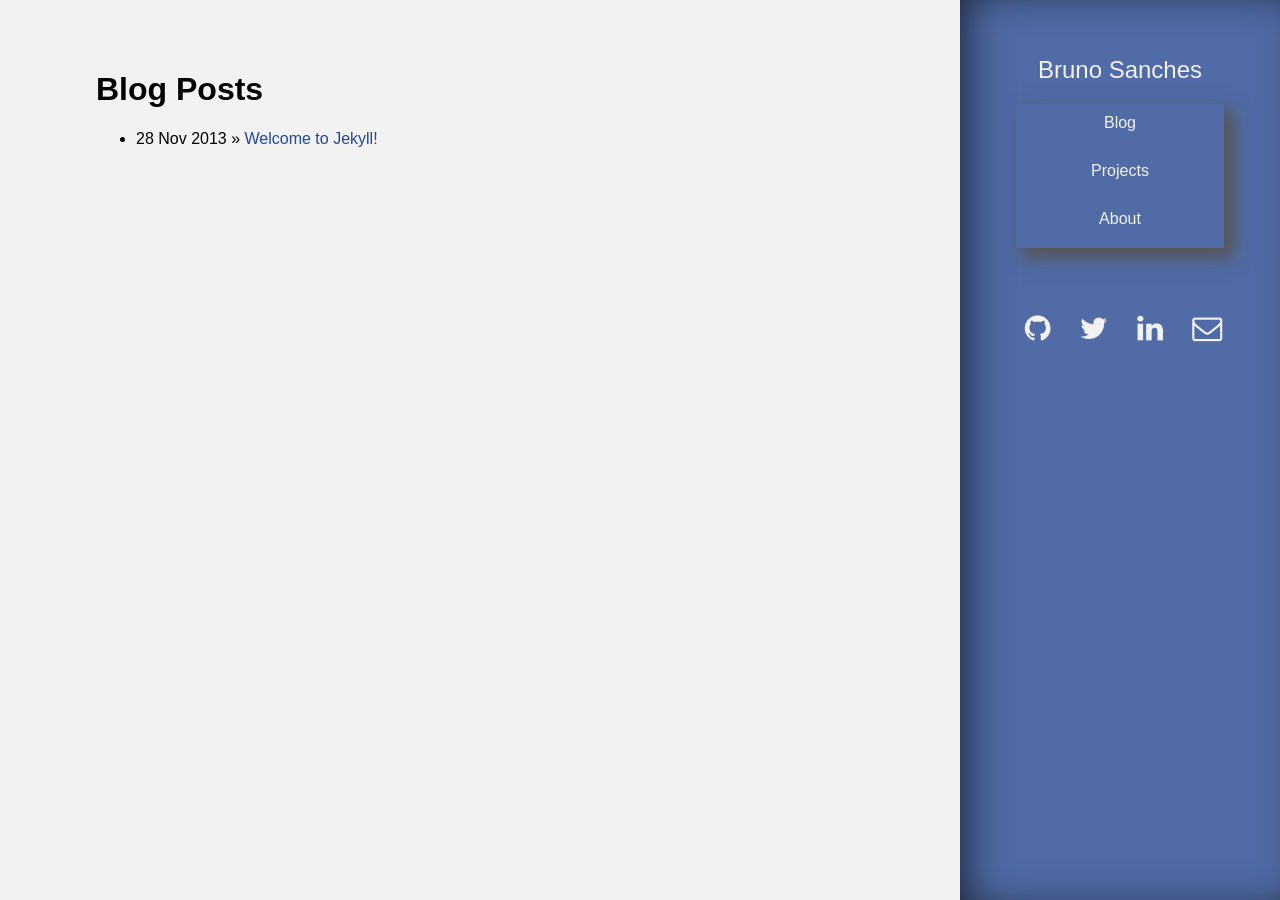
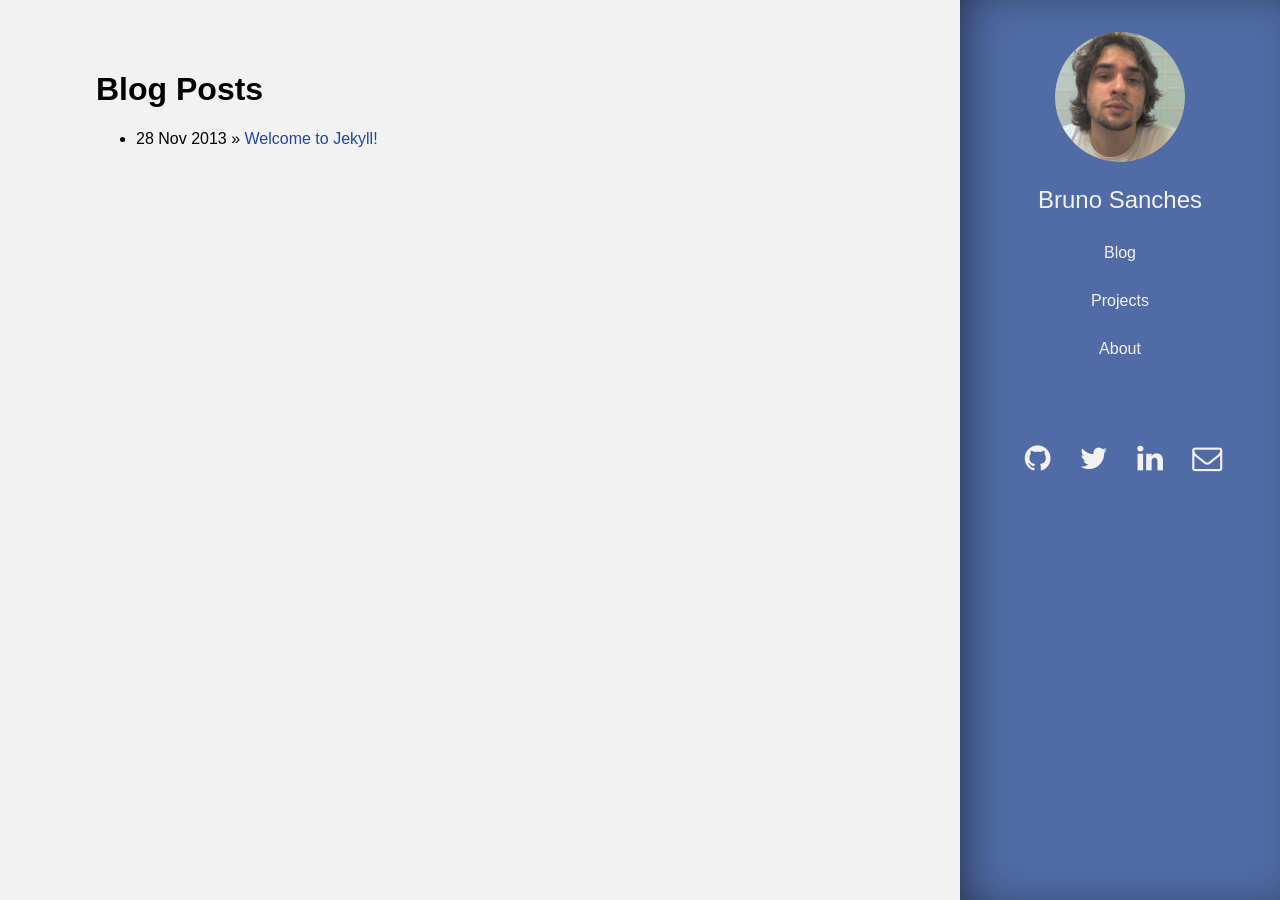
Before and after one commit to brunops/brunops.github.io, a Jekyll site: the page built from index.html, in a window 1280 px wide. Built offline with Jekyll 4.4.1, drawn with Linux system fonts in a browser that asks for light colours; Markdown is read by kramdown in place of the engine named in the settings.

Commit message:
Remove box-shadows and backgrounds (still need to find a nice color)

```diff
--- a/css/main.css
+++ b/css/main.css
@@ -30,7 +30,6 @@ a {
   margin: 0 auto;
   overflow: hidden;
   width: 65%;
-  box-shadow: .5em .5em 1em .1em #555;
 }
 
 .navigation nav {
@@ -46,9 +45,7 @@ a {
 }
 
 .navigation nav li {
-  background: linear-gradient(to bottom, #506BA5 0%, #163A86 100%);
   display: inline-block;
-  background: #21489B;
   margin-bottom: 10px;
   border-radius: 5px;
   width: 100%;
@@ -63,10 +60,6 @@ a {
   padding: 10px;
   font-weight: 200;
   height: 100%;
-}
-
-.navigation a:hover {
-  background: #163A86;
 }
 
 /*****************************************************************************/
@@ -93,7 +86,7 @@ a {
   right: 0;
   width: 25%;
   height: 100%;
-  box-shadow: inset 1em 0 3em -1em rgba(0,0,0,.8);
+  box-shadow: inset 1em 0 3em -1em rgba(0,0,0,.6);
   text-align: center;
   color: #eee;
 }
```
Also changed, not shown: assets/images/brunops2.jpg (added), assets/images/mojo11.jpg (added).
